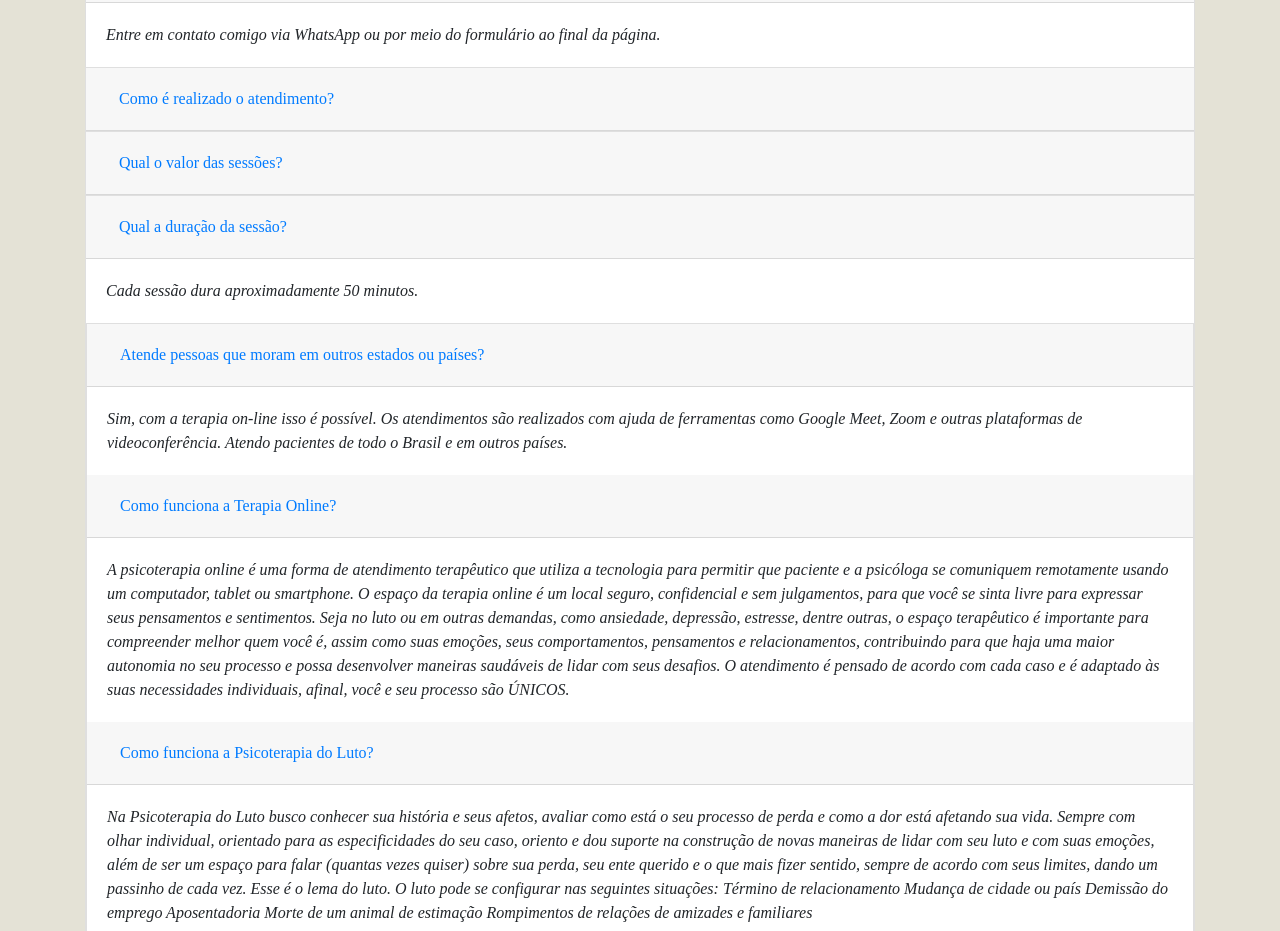
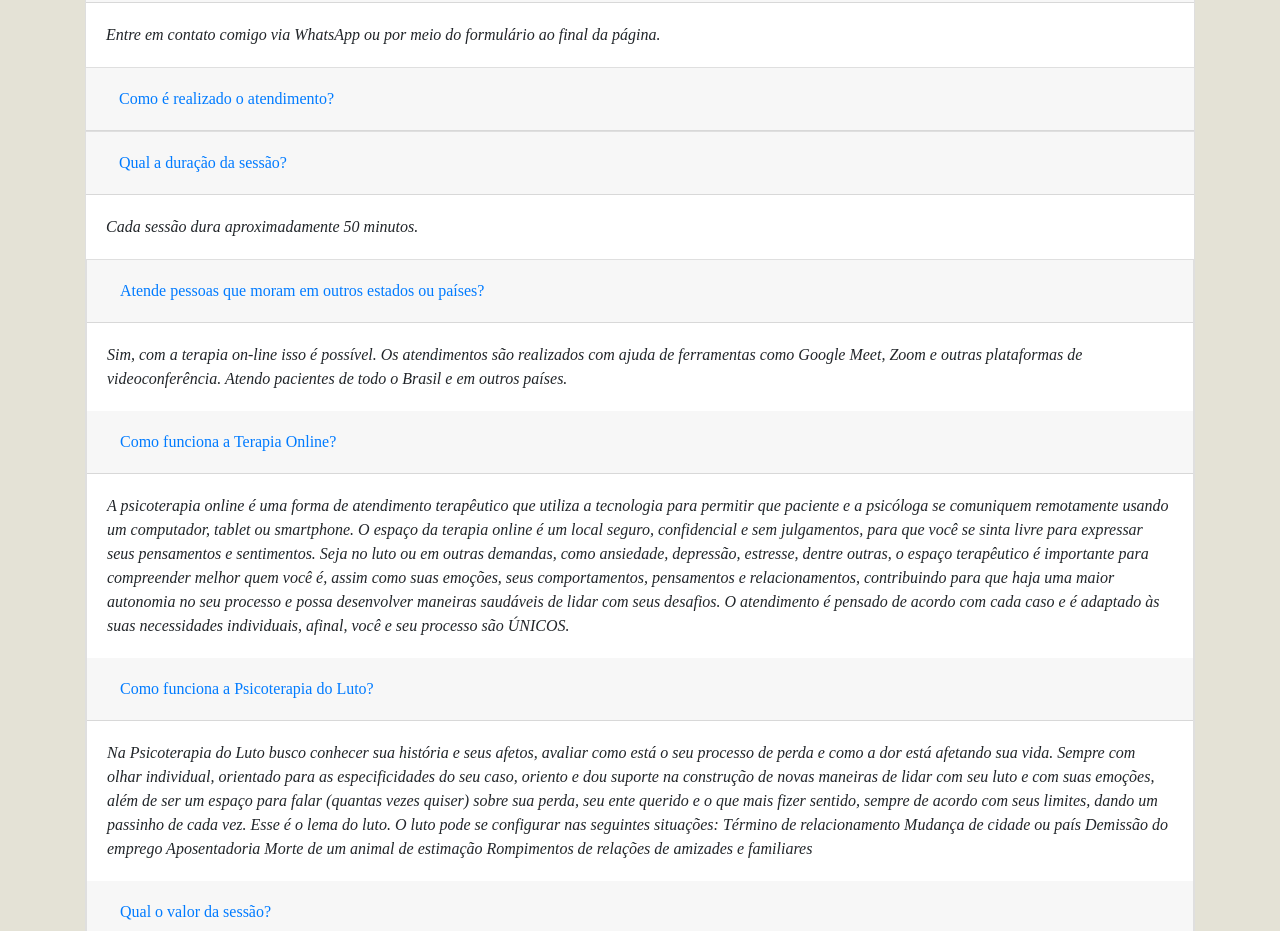
Before and after one commit to Robertosga/psijesebellins, a plain HTML site: page index.html in a window 1280 px wide. Shown: the part 2277-3208 px from the top of the page. Drawn offline with nearby package versions, Linux system fonts and the light colour scheme; a script that the page names is missing.

Commit message:
Add files via upload

```diff
--- a/index.html
+++ b/index.html
@@ -184,20 +184,6 @@
               <div id="collapseTwo" class="collapse" aria-labelledby="headingTwo" data-parent="#accordionExample">
                 <div class="card-body">
                   A psicoterapia é realizada de forma individual de modalidade online ou presencial.
-                </div>
-              </div>
-            </div>
-            <div class="card">
-              <div class="card-header" id="headingThree">
-                <h5 class="mb-0">
-                  <button class="btn btn-link collapsed" type="button" data-toggle="collapse" data-target="#collapseThree" aria-expanded="false" aria-controls="collapseThree">
-                    Qual o valor das sessões?
-                  </button>
-                </h5>
-              </div>
-              <div id="collapseThree" class="collapse" aria-labelledby="headingThree" data-parent="#accordionExample">
-                <div class="card-body">
-                  Entre em contato para receber informações sobre os valores. O pagamento ocorre a cada sessão ou através de pacote mensal, via PIX ou Transferência.
                 </div>
               </div>
             </div>
```
